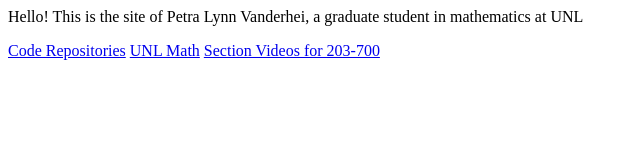
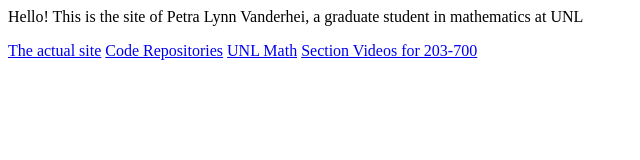
Before and after one commit to Brunswick-Khorasan/PLVWeb, a plain HTML site: page index.html in a window 1280 px wide. Shown: the whole page, without its empty margins (0-640 px from the left). Drawn offline with Linux system fonts and the light colour scheme.

Commit message:
Update index.html
not in a subdirectory anymore!

```diff
--- a/index.html
+++ b/index.html
@@ -4,6 +4,7 @@
   </head>
   <body>
     <p>Hello! This is the site of Petra Lynn Vanderhei, a graduate student in mathematics at UNL</p>
+    <a href="../index.html">The actual site</a>
     <a href="https://github.com/Brunswick-Khorasan">Code Repositories</a>
     <a href="https://math.unl.edu/">UNL Math</a>
     <a href="./700fa23intros.html">Section Videos for 203-700</a>
```
